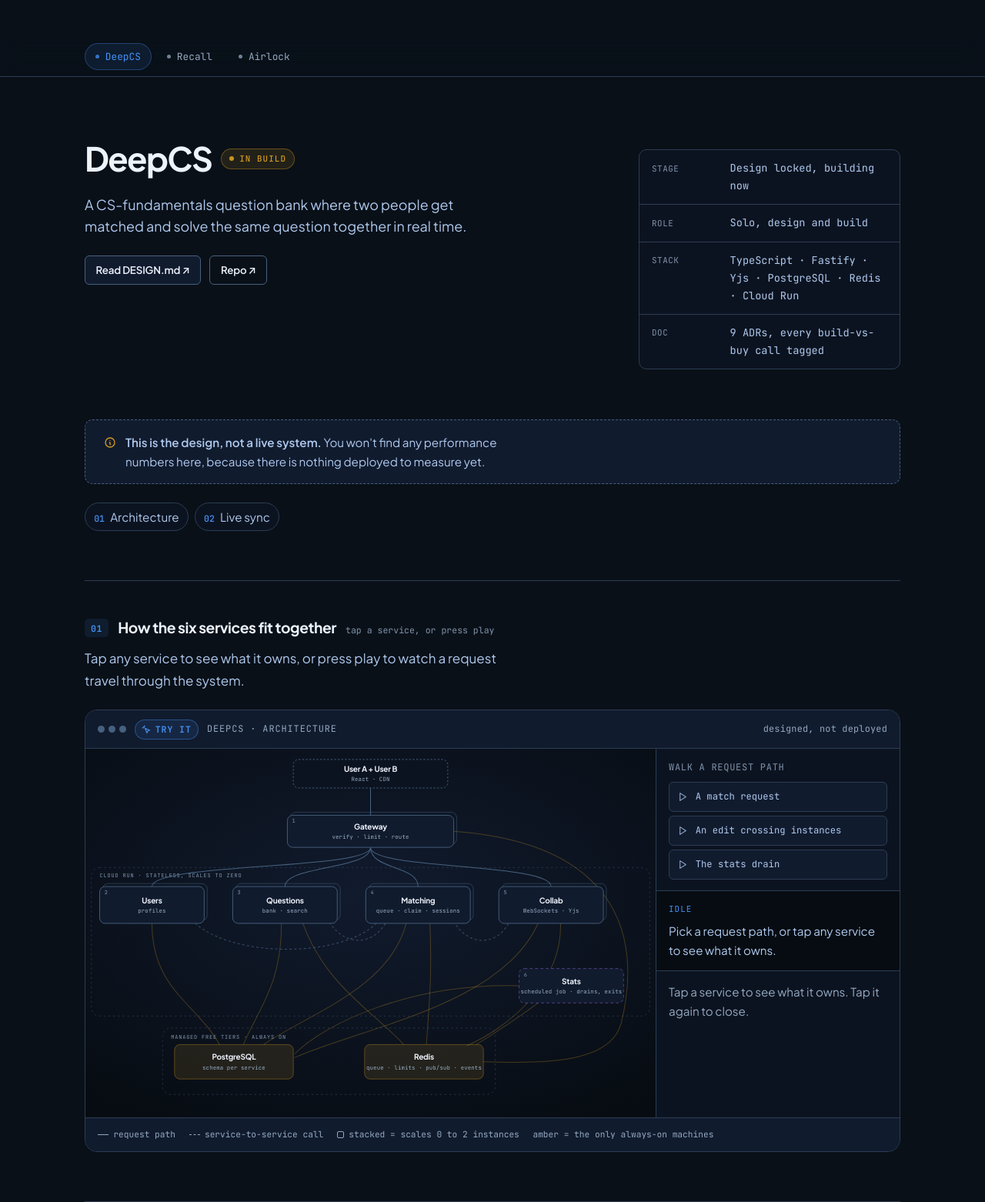
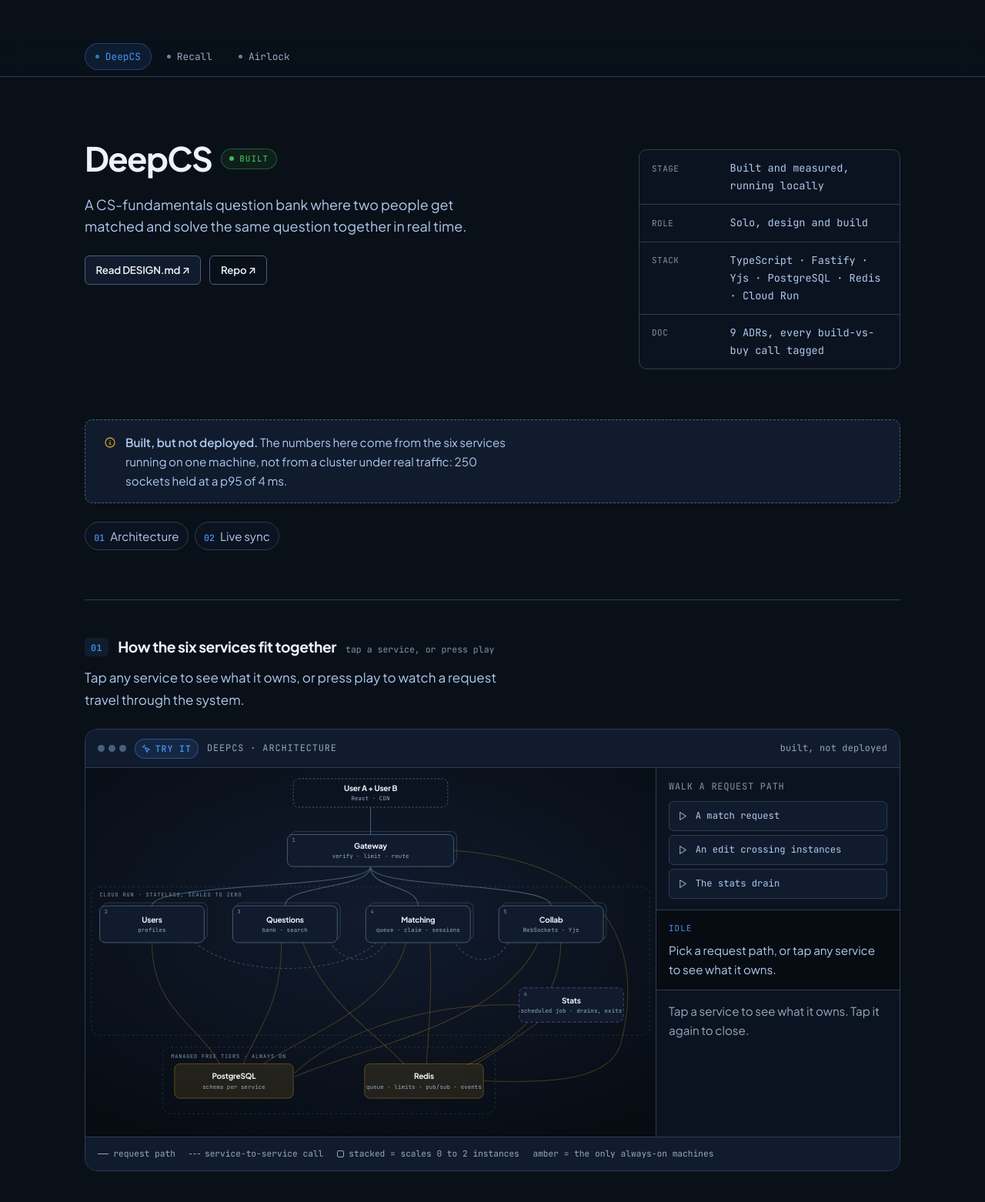
Before and after one commit to Wnayar/Personal_Webpage, a Flask app: page /systems in a window 1280 px wide. Shown: the part 274-1836 px from the top of the page at 77% size. Run offline with Flask 3, Linux system fonts and the light colour scheme.

Commit message:
Mark DeepCS as built, rewrite the systems CTA, grow touch targets
DeepCS is finished, so the site no longer describes it as in build.
Adds a chip--built state, green like shipped but without the pulsing
dot, since nothing is deployed. The architecture note now carries the
measured numbers instead of saying there are none to show.

Replaces the "Want to know more about me?" CTA with something factual.

Grows every interactive control to 44px on coarse pointers, and lifts
the search field to 16px so iOS Safari stops zooming in on focus.

Co-Authored-By: Claude Opus 5 (1M context) <noreply@anthropic.com>

```diff
--- a/static/css/labs.css
+++ b/static/css/labs.css
@@ -2464,3 +2464,37 @@ input[type="range"]::-moz-range-thumb {
     max-height: 240px;
   }
 }
+
+/* ============================================================
+   TOUCH TARGETS, LAB CONTROLS
+   Same reasoning as the block at the end of site.css. These are the
+   controls the demos are driven from, so they are the ones a thumb
+   has to hit. Desktop keeps its denser sizing.
+   ============================================================ */
+@media (pointer: coarse) {
+  /* iOS Safari zooms the whole page in when a focused field computes
+     under 16px, and never zooms back out. 16px keeps the search usable. */
+  .ir__input {
+    font-size: 16px;
+  }
+
+  .ir__chip {
+    display: inline-flex;
+    align-items: center;
+    min-height: 44px;
+    padding-inline: 0.9rem;
+  }
+
+  .topo__ctrl {
+    min-height: 44px;
+    min-width: 44px;
+  }
+
+  .scenario-btn {
+    min-height: 44px;
+  }
+
+  .subnav__link {
+    min-height: 44px;
+  }
+}
--- a/static/css/site.css
+++ b/static/css/site.css
@@ -607,6 +607,14 @@ kbd {
 .chip--shipped .chip__dot {
   box-shadow: 0 0 0 3px color-mix(in srgb, var(--green) 20%, transparent);
   animation: pulse-dot 2.6s var(--ease-in-out) infinite;
+}
+
+/* Built and measured, but not deployed anywhere. Green like shipped,
+   without the pulsing dot, which reads as "something is live right now". */
+.chip--built {
+  color: var(--green);
+  border-color: color-mix(in srgb, var(--green) 40%, transparent);
+  background: color-mix(in srgb, var(--green) 9%, transparent);
 }
 
 .chip--building {
@@ -1589,3 +1597,21 @@ kbd {
 .facts li:hover b {
   color: var(--accent);
 }
+
+/* ============================================================
+   TOUCH TARGETS
+   Phones and tablets only. The desktop sizes stay dense on purpose,
+   but a 34px control is well under the 44px a thumb reliably hits,
+   so every interactive element gets grown on coarse pointers.
+   ============================================================ */
+@media (pointer: coarse) {
+  .icon-btn {
+    width: 44px;
+    height: 44px;
+  }
+
+  .btn--sm {
+    min-height: 44px;
+    padding-block: 0.6rem;
+  }
+}
--- a/templates/about.html
+++ b/templates/about.html
@@ -40,7 +40,7 @@
 
         <ul class="bullets reveal">
             <li><strong>Teaching CS3219</strong> at NUS as a tutor, August to December 2026. It's the microservices module, so students spend the term making real calls about service boundaries and deployment.</li>
-            <li><strong>Building DeepCS</strong>, where two people solve the same question together in real time.</li>
+            <li><strong>Just finished DeepCS</strong>, where two people solve the same question together in real time.</li>
             <li><strong>Building Recall</strong> next, a search engine in Go, to learn indexing by writing it.</li>
         </ul>
 
--- a/templates/index.html
+++ b/templates/index.html
@@ -91,12 +91,12 @@
             <article class="syscard reveal" data-delay="1">
                 <div class="syscard__top">
                     <h3 class="syscard__name">DeepCS</h3>
-                    <span class="chip chip--building"><i class="chip__dot"></i>In build</span>
+                    <span class="chip chip--built"><i class="chip__dot"></i>Built</span>
                 </div>
                 <div class="syscard__viz"><canvas data-card-viz="deepcs"></canvas></div>
                 <p class="syscard__desc">
                     Two people get matched and solve the same CS question together in real time, typing into one
-                    shared document. Six services behind a gateway I'm writing myself.
+                    shared document. Six services behind a gateway I wrote myself.
                 </p>
                 <div class="syscard__stack">
                     <span class="tag">TypeScript</span><span class="tag">Yjs</span>
--- a/templates/systems.html
+++ b/templates/systems.html
@@ -37,7 +37,7 @@
             <div>
                 <div class="sys__title-row">
                     <h2 class="sys__title">DeepCS</h2>
-                    <span class="chip chip--building"><i class="chip__dot"></i>In build</span>
+                    <span class="chip chip--built"><i class="chip__dot"></i>Built</span>
                 </div>
                 <p class="sys__oneline">
                     A CS-fundamentals question bank where two people get matched and solve the same question
@@ -50,7 +50,7 @@
             </div>
 
             <dl class="sys__spec">
-                <div class="sys__spec-row"><dt>Stage</dt><dd>Design locked, building now</dd></div>
+                <div class="sys__spec-row"><dt>Stage</dt><dd>Built and measured, running locally</dd></div>
                 <div class="sys__spec-row"><dt>Role</dt><dd>Solo, design and build</dd></div>
                 <div class="sys__spec-row"><dt>Stack</dt><dd>TypeScript · Fastify · Yjs · PostgreSQL · Redis · Cloud Run</dd></div>
                 <div class="sys__spec-row"><dt>Doc</dt><dd>9 ADRs, every build-vs-buy call tagged</dd></div>
@@ -60,8 +60,8 @@
         <div class="note">
             <svg viewBox="0 0 24 24" fill="none" stroke="currentColor" stroke-width="2" stroke-linecap="round" stroke-linejoin="round" aria-hidden="true" width="16" height="16"><circle cx="12" cy="12" r="9"/><path d="M12 8h.01M11 12h1v4h1"/></svg>
             <p>
-                <b>This is the design, not a live system.</b> You won't find any performance numbers here,
-                because there is nothing deployed to measure yet.
+                <b>Built, but not deployed.</b> The numbers here come from the six services running on one
+                machine, not from a cluster under real traffic: 250 sockets held at a p95 of 4 ms.
             </p>
         </div>
 
@@ -86,7 +86,7 @@
                     <span class="panel__bar-dots" aria-hidden="true"><i></i><i></i><i></i></span>
                     <span class="panel__try"><svg viewBox="0 0 24 24" fill="none" stroke="currentColor" stroke-width="2.2" stroke-linecap="round" stroke-linejoin="round" width="12" height="12" aria-hidden="true"><path d="m9 9 5 12 1.8-5.2L21 14z"/><path d="M7.2 2.2 8 5M5 5l2.5 1.2M2.2 7.2 5 8"/></svg>Try it</span>
                     deepcs · architecture
-                    <span class="panel__bar-right">designed, not deployed</span>
+                    <span class="panel__bar-right">built, not deployed</span>
                 </div>
 
                 <div class="topo">
@@ -407,8 +407,8 @@
     <div class="wrap">
         <div class="cta reveal">
             <p class="eyebrow" style="justify-content:center">Next</p>
-            <h2 class="h1" style="margin-inline:auto">Want to know more about me?</h2>
-            <p class="lede">Where I study, what I teach, and how I got here.</p>
+            <h2 class="h1" style="margin-inline:auto">Final-year CS at NUS</h2>
+            <p class="lede">Teaching the microservices module, building these in the open, and looking for a 6-month internship from early 2027.</p>
             <div class="btn-row">
                 <a class="btn btn--primary" href="/about">About me</a>
                 <a class="btn" href="mailto:wnayar98@gmail.com">Get in touch</a>
```
